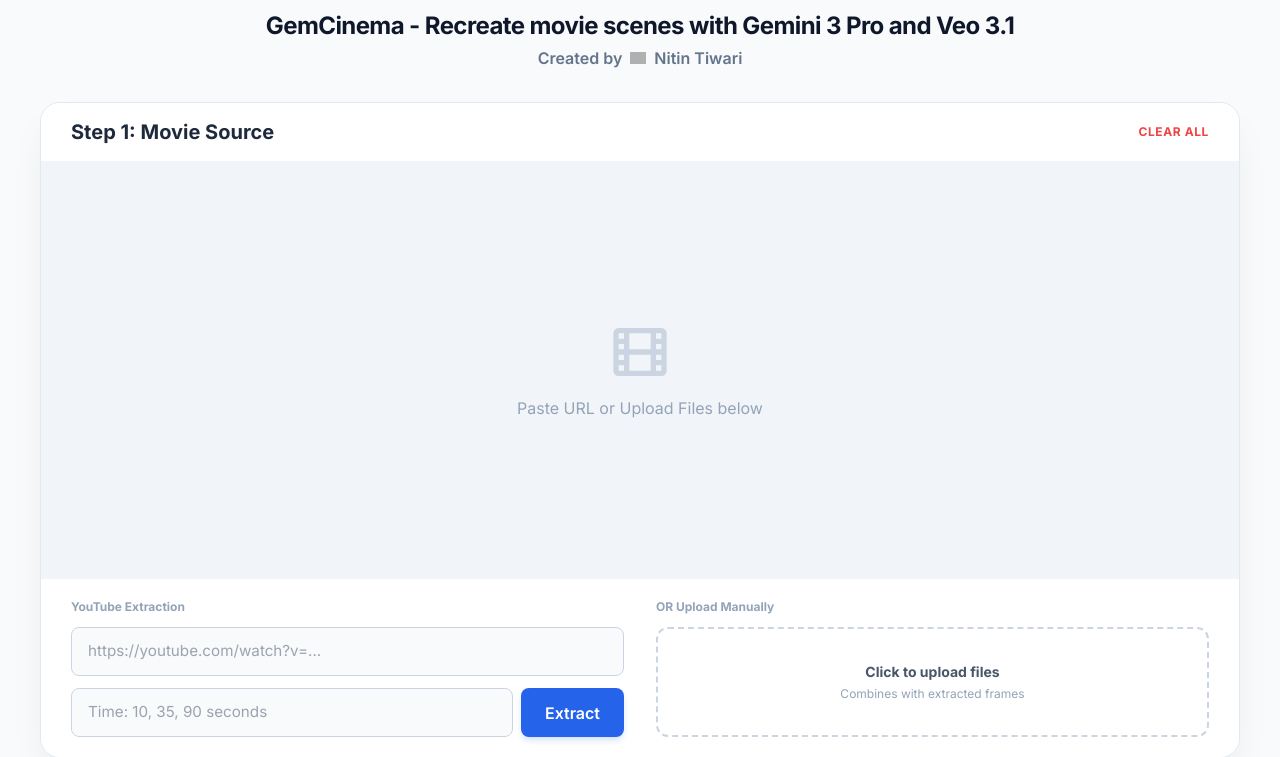
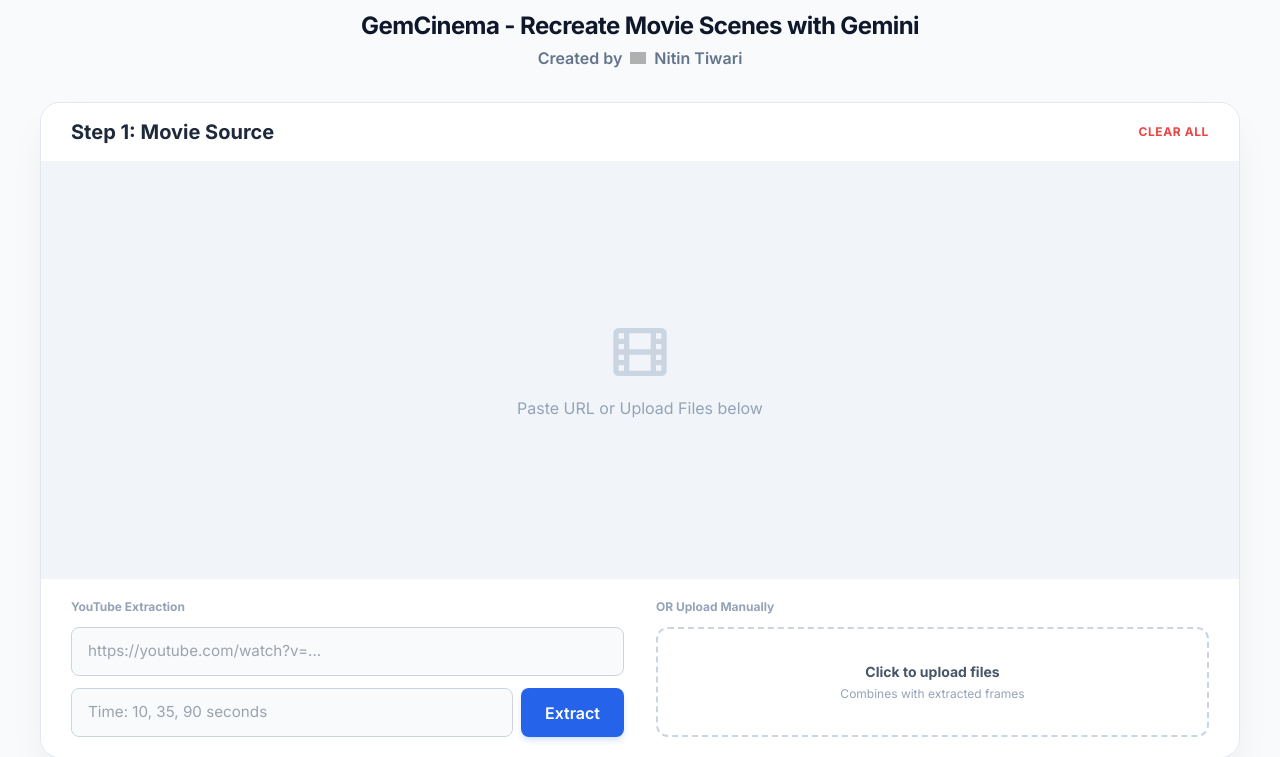
Before and after one commit to NSTiwari/GemCinema, a Flask app: page / in a window 1280 px wide. Shown: the top 757 px of the page. Run offline with Flask 3, Linux system fonts and the light colour scheme; some libraries are stand-ins or nearby versions; grey boxes are pictures that could not be loaded.

Commit message:
Update index.html

```diff
--- a/templates/index.html
+++ b/templates/index.html
@@ -170,7 +170,7 @@
     </div>
 
     <header class="header">
-        <h1 class="text-2xl font-black text-slate-900 tracking-tight">GemCinema - Recreate movie scenes with Gemini 3 Pro and Veo 3.1</h1>
+        <h1 class="text-2xl font-black text-slate-900 tracking-tight">GemCinema - Recreate Movie Scenes with Gemini</h1>
         <div class="flex items-center justify-center gap-2 text-[1.0 rem] font-semibold text-slate-500 mt-1">
             Created by <img src="{{ url_for('assets', filename='dev-logo.png') }}" class="h-3 opacity-80"> Nitin Tiwari
         </div>
```
